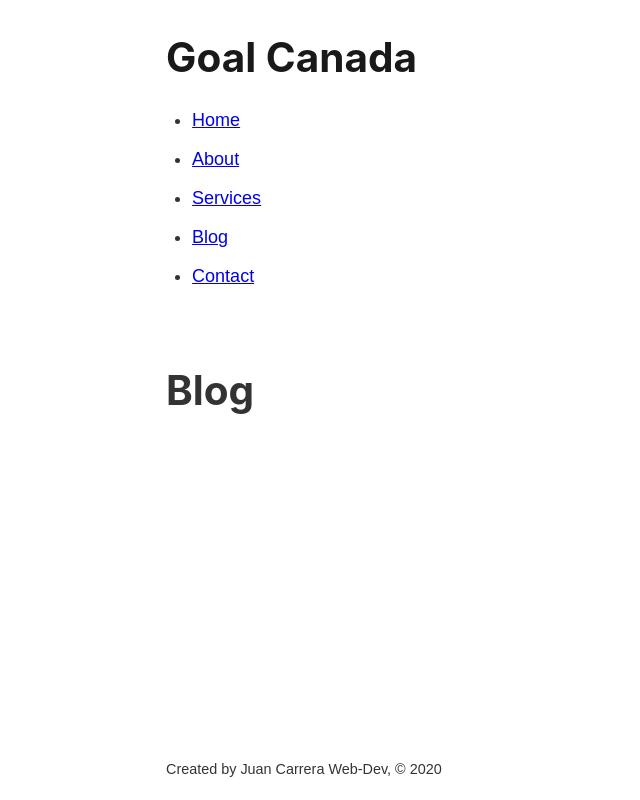
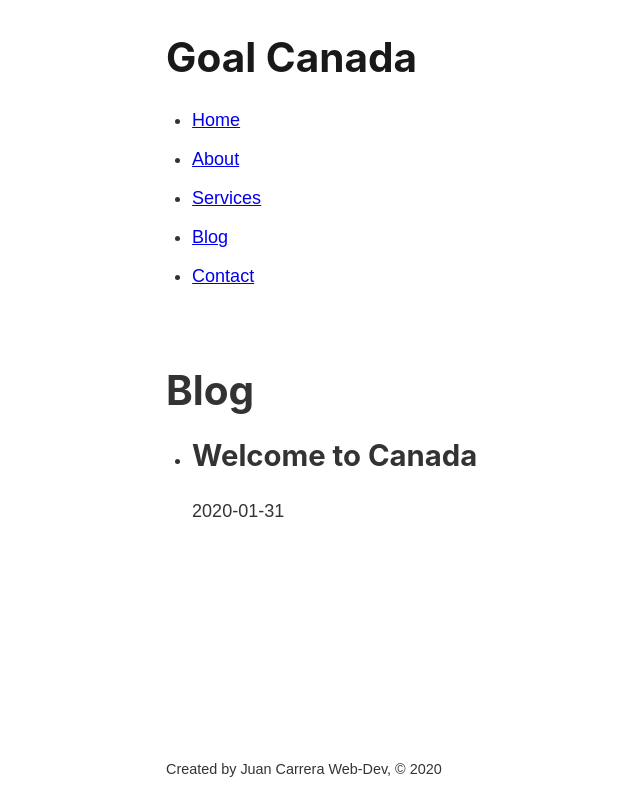
Before and after one commit to jcarrera94/gatsby-goal-canada, a Gatsby site: page /blog in a window 1280 px wide. Shown: the whole page, without its empty margins (42-682 px from the left). Built offline with nearby package versions, Linux system fonts and the light colour scheme; Gatsby itself is replaced by a stand-in of ours.

Commit message:
render posts from remark files into blog page

```diff
--- a/src/pages/blog.js
+++ b/src/pages/blog.js
@@ -1,10 +1,34 @@
 import React from 'react'
 import Layout from '../components/layout';
+import { useStaticQuery, graphql } from 'gatsby';
 
 const Blog = () => {
+  const data = useStaticQuery(graphql`
+  {
+    allMarkdownRemark {
+      edges {
+        node {
+          frontmatter {
+            title
+            date
+          }
+        }
+      }
+    }
+  }
+  `);
   return (
     <Layout>
       <h1>Blog</h1>
+      <ul>
+        {data.allMarkdownRemark.edges.map((edge, ix) => {
+          return (
+            <li key={ix}>
+              <h2>{edge.node.frontmatter.title}</h2>
+              <p>{edge.node.frontmatter.date}</p>
+            </li>)
+        })}
+      </ul>
     </Layout>
   )
 }
```
